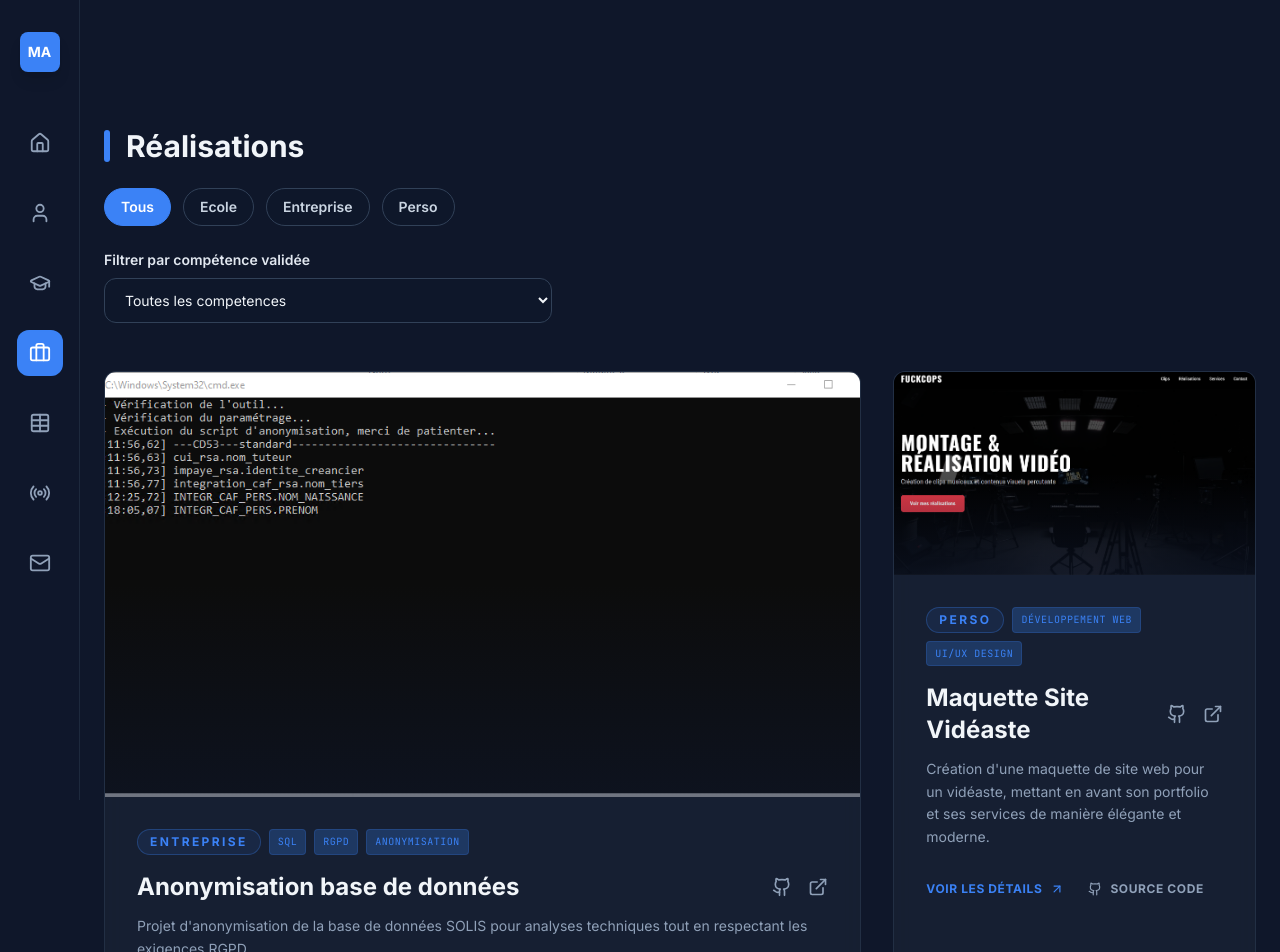
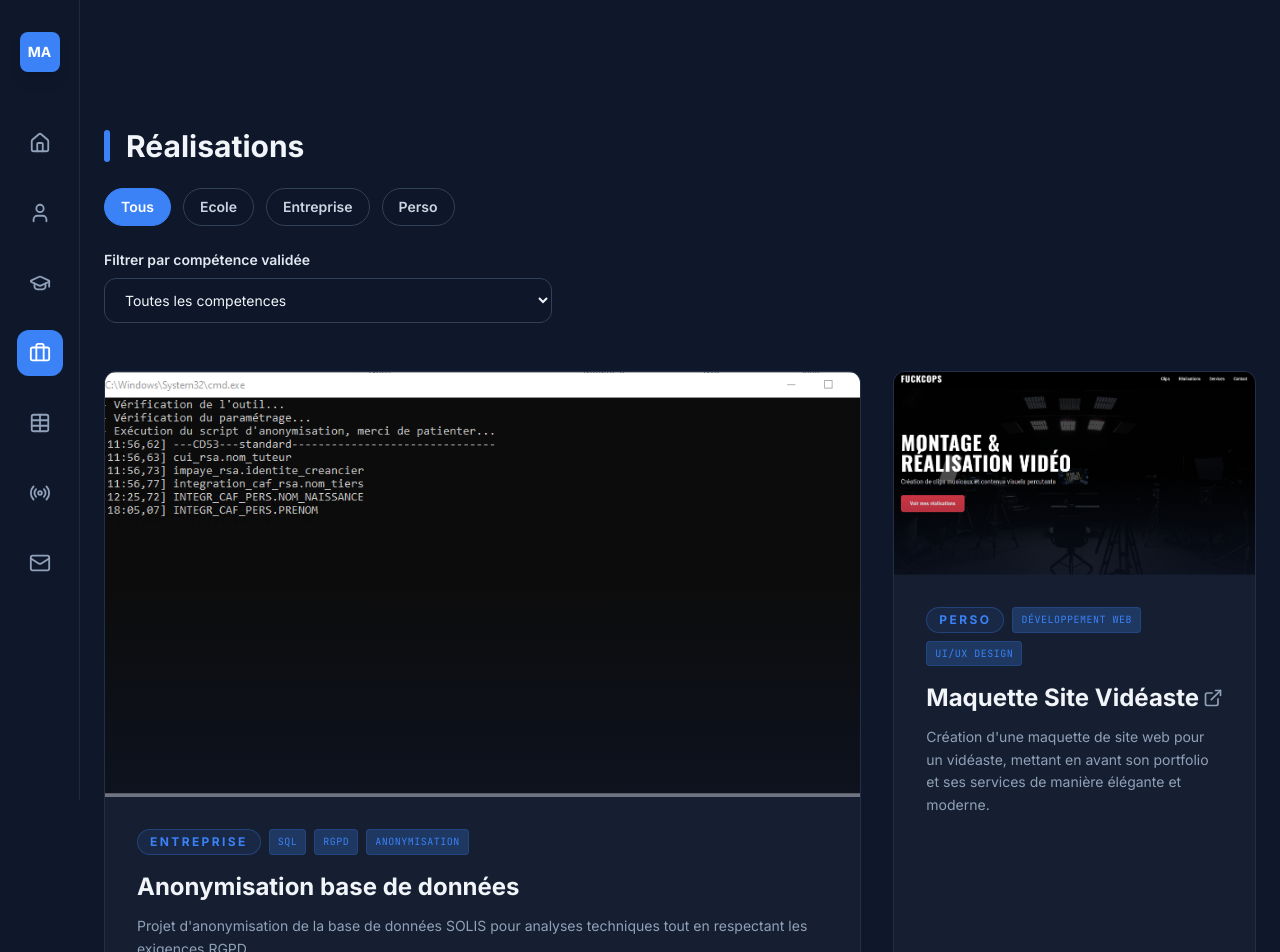
Before and after one commit to MarleyAvix/Portfolio, a React (Vite) app: page /projects in a window 1280 px wide. Shown: the top 952 px of the page. Built offline with nearby package versions, Linux system fonts and the light colour scheme.

Commit message:
Refactor code structure for improved readability and maintainability

```diff
--- a/src/components/Projects.tsx
+++ b/src/components/Projects.tsx
@@ -1,5 +1,5 @@
 import React, { useState } from 'react';
-import { ExternalLink, Github, ArrowUpRight } from 'lucide-react';
+import { ExternalLink, Github } from 'lucide-react';
 import { motion } from 'motion/react';
 
 import { Link } from 'react-router-dom';
@@ -12,6 +12,8 @@ const allSkillsOption = 'Toutes les competences';
 export const Projects = () => {
   const [activeCategory, setActiveCategory] = useState<'Tous' | ProjectCategory>('Tous');
   const [activeSkill, setActiveSkill] = useState<string>(allSkillsOption);
+  const isValidLink = (value?: string) =>
+    typeof value === 'string' && value.trim().length > 0;
 
   const availableSkills = e5Activities.filter(activity =>
     projects.some(project => project.details?.validatedSkills?.includes(activity.id))
@@ -111,31 +113,34 @@ export const Projects = () => {
 
                 <h3 className="text-2xl font-bold mb-3 text-slate-100 group-hover:text-brand-blue transition-colors flex items-center justify-between">
                   <Link to={`/projects/${project.id}`}>{project.title}</Link>
-                  <div className="flex gap-4">
-                    <a href={project.github} className="text-slate-400 hover:text-white transition-colors"><Github size={20} /></a>
-                    <a href={project.live} className="text-slate-400 hover:text-brand-blue transition-colors"><ExternalLink size={20} /></a>
-                  </div>
+                  {(isValidLink(project.github) || isValidLink(project.live)) && (
+                    <div className="flex gap-4">
+                      {isValidLink(project.github) && (
+                        <a
+                          href={project.github}
+                          target="_blank"
+                          rel="noopener noreferrer"
+                          className="text-slate-400 hover:text-white transition-colors"
+                        >
+                          <Github size={20} />
+                        </a>
+                      )}
+                      {isValidLink(project.live) && (
+                        <a
+                          href={project.live}
+                          target="_blank"
+                          rel="noopener noreferrer"
+                          className="text-slate-400 hover:text-brand-blue transition-colors"
+                        >
+                          <ExternalLink size={20} />
+                        </a>
+                      )}
+                    </div>
+                  )}
                 </h3>
                 <p className="text-slate-400 text-sm leading-relaxed mb-8">
                   {project.description}
                 </p>
-
-                <div className="flex items-center gap-6">
-                  <Link
-                    to={`/projects/${project.id}`}
-                    className="text-xs font-bold uppercase tracking-wider text-brand-blue flex items-center gap-2 group/btn"
-                  >
-                    Voir les détails
-                    <ArrowUpRight size={14} className="group-hover/btn:translate-x-0.5 group-hover/btn:-translate-y-0.5 transition-transform" />
-                  </Link>
-                  <a
-                    href={project.github}
-                    className="text-xs font-bold uppercase tracking-wider text-slate-400 flex items-center gap-2 hover:text-white transition-colors"
-                  >
-                    <Github size={14} />
-                    Source Code
-                  </a>
-                </div>
               </div>
             </motion.div>
           ))}
--- a/src/data/projects.ts
+++ b/src/data/projects.ts
@@ -44,8 +44,8 @@ export const projects: Project[] = [
     image: outilAno,
     category: "Entreprise",
     tags: ["SQL", "RGPD", "Anonymisation"],
-    live: "#",
-    github: "#",
+    live: "",
+    github: "",
     featured: true,
     details: {
       content: [
@@ -121,7 +121,7 @@ export const projects: Project[] = [
     category: "Perso",
     tags: ["Développement Web", "UI/UX Design"],
     live: "https://fuckcops-prod.vercel.app/#",
-    github: "#",
+    github: "",
     details: {
       content: [
         {
```
Also changed, not shown: 5 other files (tests, documents, lock files or other folders).
